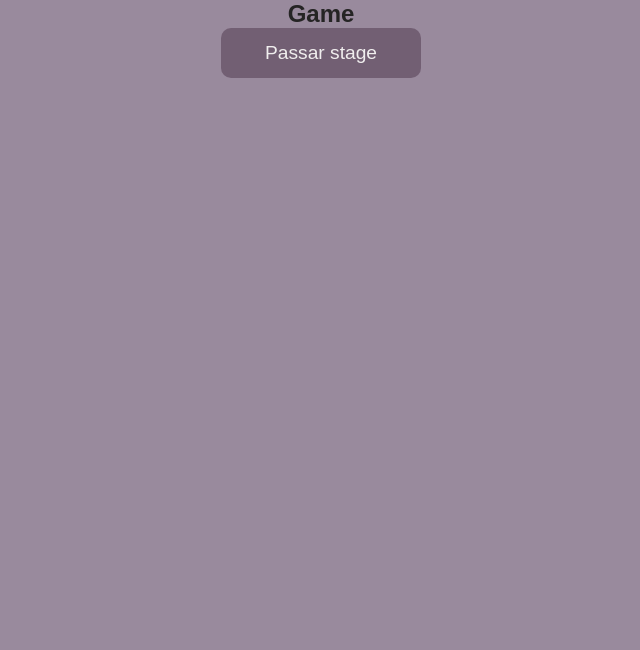
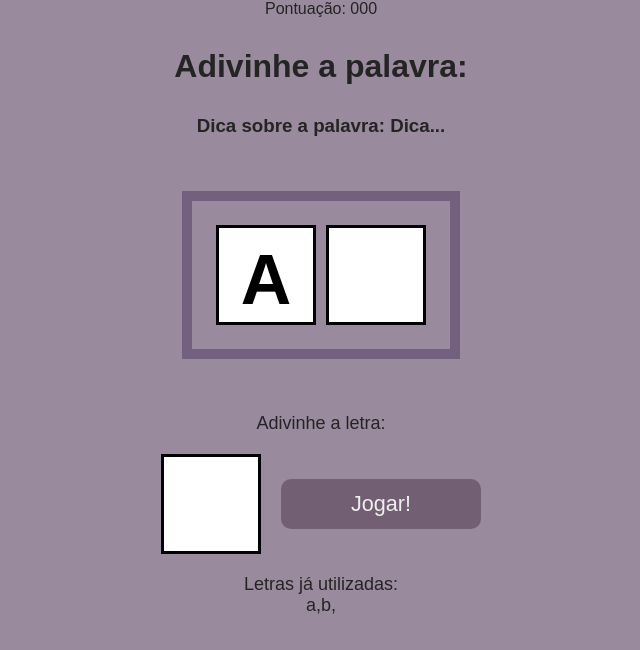
Before and after one commit to theselegadev/react-js, a React (Vite) app in the folder SECRET_WORD_6/: page / in a window 1280 px wide. Both pictures are taken after a click on the button "Começar o jogo". Shown: the top 650 px of the page, without its empty margins (319-959 px from the left). Built offline with nearby package versions, Linux system fonts and the light colour scheme.

Commit message:
estrutura do componente game

```diff
--- a/SECRET_WORD_6/src/components/Game.css
+++ b/SECRET_WORD_6/src/components/Game.css
@@ -0,0 +1,50 @@
+.game{
+    display: flex;
+    justify-content: center;
+    align-items: center;
+    flex-direction: column;
+    gap: 30px;
+}
+.wordContainer{
+    border: 10px solid rgb(115, 95, 126);
+    padding: 1.5em;
+    margin: 1.5em;
+    gap: 10px;
+    display: flex;
+}
+.letter, .blankSquare{
+    font-size: 70px;
+    line-height: 1.5;
+    border: 3px solid black;
+    width: 100px;
+    height: 100px;
+    text-transform: uppercase;
+    background-color: white;
+    color: black;
+    font-weight: bold;
+}
+.letterContainer{
+    display: flex;
+    justify-content: center;
+    align-items: center;
+    gap: 20px;
+    flex-direction: column;
+    font-size: large;
+}
+.letterContainer form{
+    display: flex;
+    justify-content: center;
+    align-items: center;
+    gap: 20px;
+}
+.letterContainer form input{
+    width: 100px;
+    height: 100px;
+    border: 3px solid black;
+    font-size: 50px;
+    text-transform: uppercase;
+    background-color: white;
+    color: black;
+    font-weight: bold;
+    text-align: center;
+}
--- a/SECRET_WORD_6/src/components/Game.jsx
+++ b/SECRET_WORD_6/src/components/Game.jsx
@@ -3,8 +3,29 @@ import "./Game.css"
 const Game = ({verifyLetter}) => {
   return (
     <div className="game">
-        <h2>Game</h2>
-        <button onClick={verifyLetter}>Passar stage</button>
+        <p className="points">
+          <span>Pontuação: 000</span>
+        </p>
+        <h1>Adivinhe a palavra:</h1>
+        <h3>
+          Dica sobre a palavra: <span>Dica...</span>
+        </h3>
+        <div className="wordContainer">
+          <span className="letter">A</span>
+          <span className="blankSquare"></span>
+        </div>
+        <div className="letterContainer">
+          <p>Adivinhe a letra:</p>
+          <form>
+            <input type="text" maxLength={1} name="letter" required/>
+            <button>Jogar!</button>
+          </form>
+          <div className="wrongLettersContainer">
+            <p>Letras já utilizadas:</p>
+            <span>a,</span>
+            <span>b,</span>
+          </div>
+        </div>
     </div>
   )
 }
```
